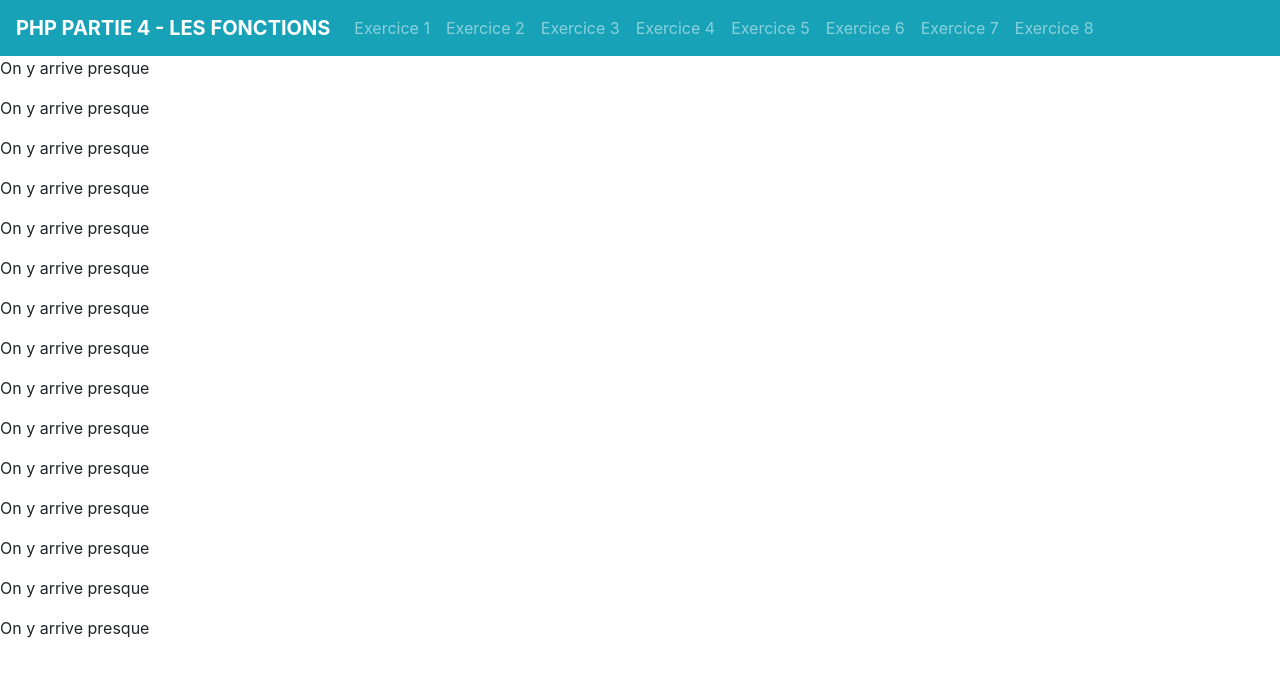
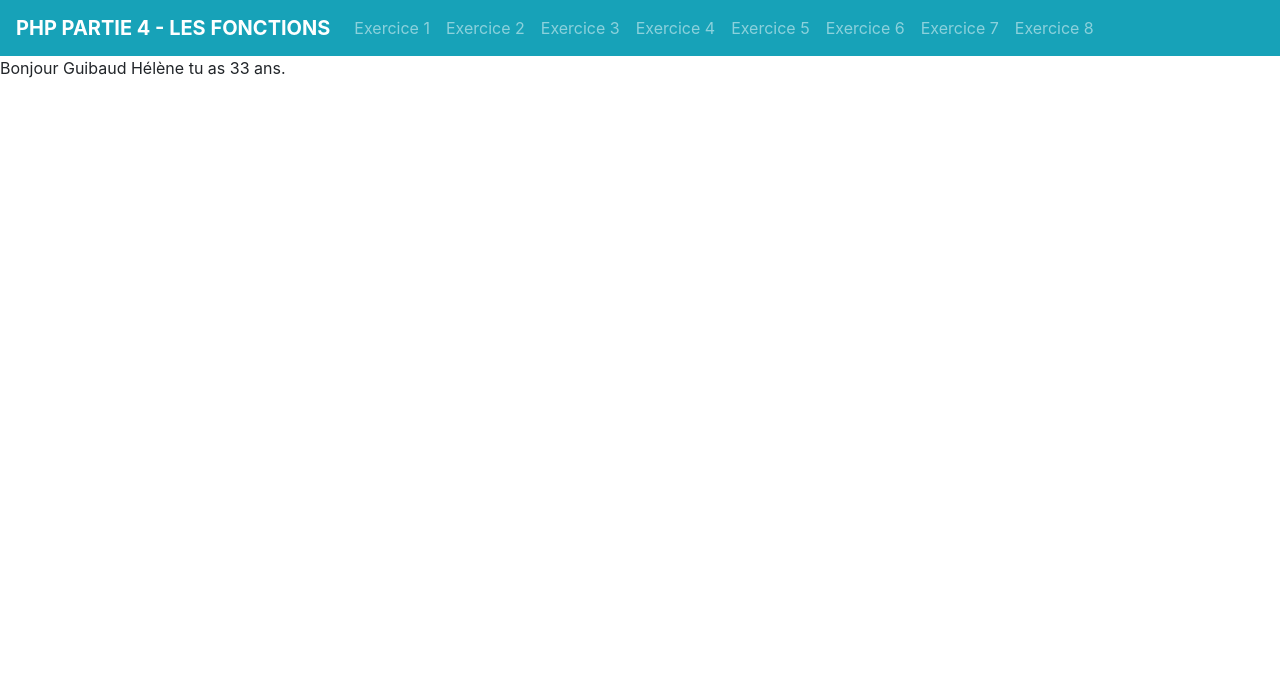
Before and after one commit to thierrylachat/PHP_Exercices, a PHP site: the page made by Partie 4 - Les fonctions/Exercice 6.php in a window 1280 px wide. Shown: the top 677 px of the page. Run offline with PHP 8.4, Linux system fonts and the light colour scheme.

Commit message:
Partie 4 - Les fonctions - Exercice 5 et 6.

```diff
--- a/Partie 4 - Les fonctions/Exercice 6.php
+++ b/Partie 4 - Les fonctions/Exercice 6.php
@@ -1,5 +1,6 @@
-<!-- En allant de 20 à 0 avec un pas de 1, afficher le message C'est presque bon. -->
-
+<!-- Enoncé :
+Faire une fonction qui prend trois paramètres : le nom, le prénom et l'âge d'une personne. Elle doit renvoyer une chaine de la forme :
+Bonjour + nom + prénom + , tu as + age + ans. -->
 
 <!-- Création de variables et insertion du header et de la barre de navigation. -->
 
@@ -9,11 +10,16 @@
 ?>
 
 
-<!-- Première solution avec affichage du message "Vous êtes majeur" si l'âge est supérieur ou égal à 18. Dans le cas contraire, afficher "Vous êtes mineur". -->
+<!-- Création de la fonction prez. -->
 
-<?php for($step = 1; $step <= 15; $step ++ ) {?>
-    <p><?php echo 'On y arrive presque'; ?> </p>
-<?php } ?>
+<?php function prez($name, $firstname, $age) {
+    return 'Bonjour '.$name.' '.$firstname. ' tu as'.' '.$age.' ans.';
+} ?>
+
+
+<!-- Affichage de la concaténation avec appel de la fonction prez. -->
+
+<p><?= prez('Guibaud', 'Hélène', 33); ?></p>
 
 
 <!-- Insertion du footer. -->
```
Also changed, not shown: Partie 4 - Les fonctions/Exercice 5.php (+10 -6 lines).
